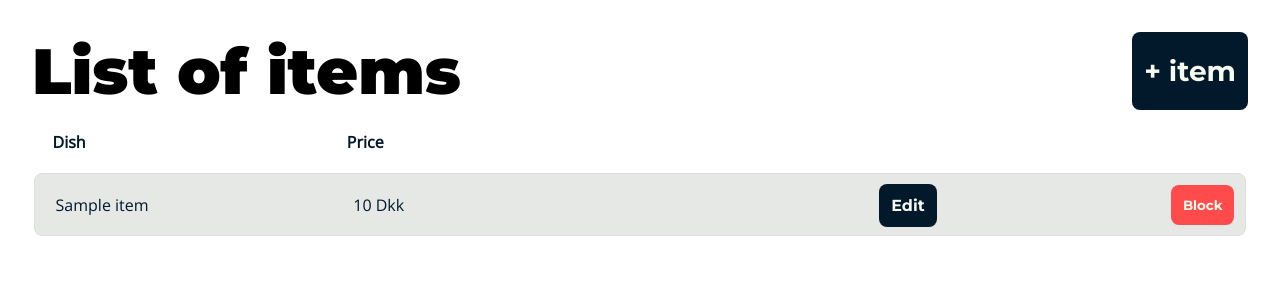
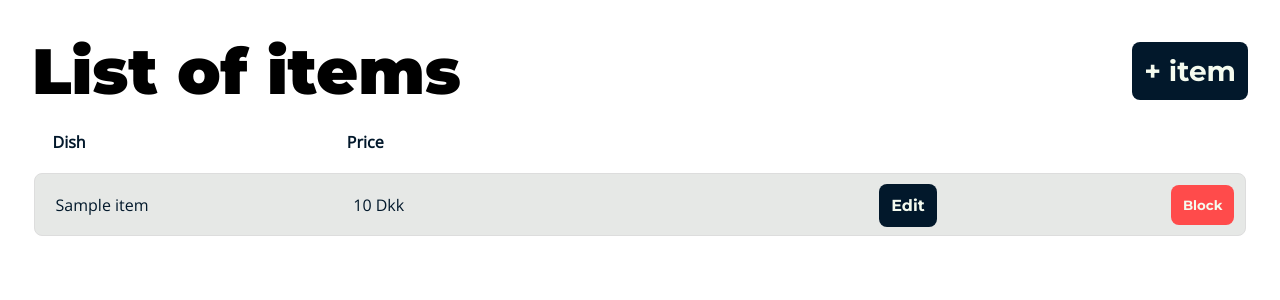
Before and after one commit to sofiaabrahamsen/webdev_eksamen, a Flask app: template templates/view_restaurant.html in a window 1280 px wide. Shown: the part 139-439 px from the top of the page. Run offline with Flask 3, Linux system fonts and the light colour scheme; the template is opened without the code that fills it: most values are stand-ins (such as "Sample title", 1, 10 or a date in 2020).

Commit message:
route for edit item (not working) and view restaurant html

```diff
--- a/app.py
+++ b/app.py
@@ -216,6 +216,16 @@ def view_restaurant():
     finally:
         if "cursor" in locals(): cursor.close()
         if "db" in locals(): db.close()
+
+##############################
+# Restaurant / edit item
+##############################
+@app.get("/edit-item/<item_pk>")
+def view_edit_item(item_pk):
+    # Hent data om elementet fra databasen baseret på `item_id`
+    # Passér dette til template som context
+    return render_template("view_restaurant_edit.html", item_pk=item_pk)
+
 
 ##############################
 # Choose role
--- a/static/css/general.css
+++ b/static/css/general.css
@@ -31,6 +31,8 @@ p, input, label, a, tr {
 .cta, button.delete, .blocker, .edit, input::file-selector-button {
     color: var(--secondary-col);
     border: none;
+    text-align: center;
+    align-self: center;
     cursor: pointer;
     border-radius: var(--cta-border-radius);
     padding: 0.75rem;
--- a/templates/view_restaurant.html
+++ b/templates/view_restaurant.html
@@ -1,12 +1,9 @@
 {% include "_top_logged.html" %}
-            <!-- <section>
-                <a href="">See all items</a>
-            </section> -->
 
         <section class="restaurant_list">
             <div class="restaurant_list_top">
                 <h2>List of items</h2>
-                <button class="cta">+ item</button>
+                <a href="" class="cta">+ item</a>
             </div>
 
             <table>
```
Also changed, not shown: 1 other file. Lines whose indentation alone changed are shown as unchanged.
